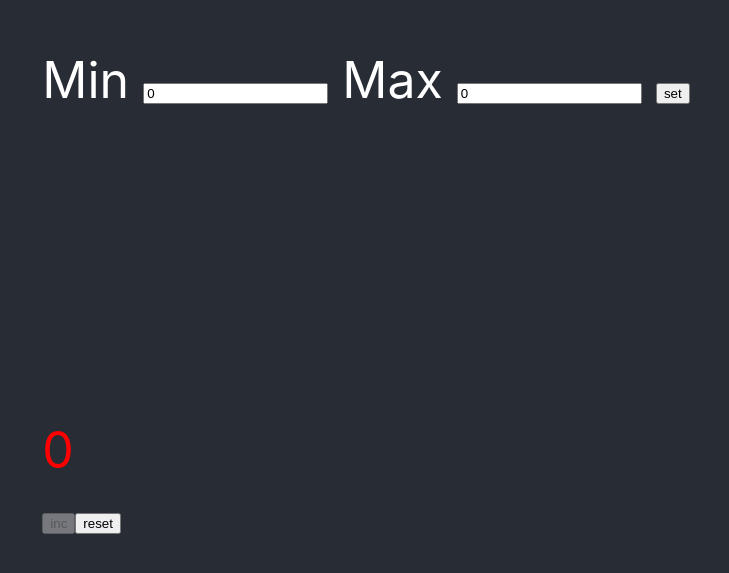
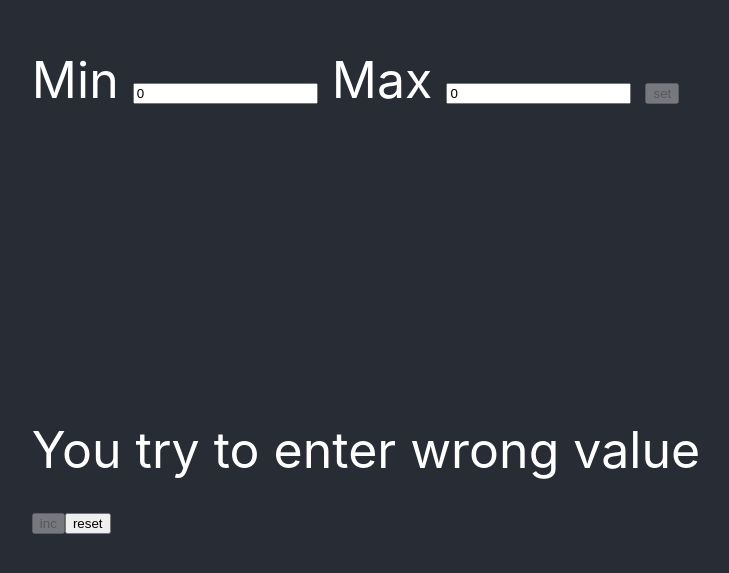
Before and after one commit to croked91/counter, a React (Create React App) app: page / in a window 1280 px wide. Shown: the part 105-678 px from the top of the page, without its empty margins (274-1003 px from the left). Built offline with nearby package versions, Linux system fonts and the light colour scheme.

Commit message:
added some true or false logic

```diff
--- a/src/App.tsx
+++ b/src/App.tsx
@@ -51,7 +51,7 @@ function App() {
   return (
     <div className={s.AppHeader}>
       <Setter minValue={min} maxValue={max} setMinValue={setMinValue} setMaxValue={setMaxValue} setSettings={setSettings} />
-      <FullCounter state={state} reset={reset} inc={inc} max={max}/>
+      <FullCounter min={min} state={state} reset={reset} inc={inc} max={max}/>
     </div>
   );
 }
--- a/src/Components/Display.tsx
+++ b/src/Components/Display.tsx
@@ -4,8 +4,18 @@ import style from "./Display.module.css"
 type DisplayType = {
     state: number
     max: number
+    min: number
 }
 
+const OkDisplay =(props:DisplayType)=>{
+    if (props.min < props.max) {
+        return <div className={props.state === props.max ? style.stopped : style.run}>{props.state}</div>}
+        return <div>You try to enter wrong value</div>
+}
+
+
 export const Display = (props:DisplayType) => {
-    return <div className={props.state === props.max ? style.stopped : style.run}>{props.state}</div>
+    if (props.min > -1 && props.min < props.max && props.max > 0) {
+    return <div className={props.state === props.max ? style.stopped : style.run}>{props.state}</div>}
+    return <div>You try to enter wrong value</div>
 }
--- a/src/Components/FullCounter.tsx
+++ b/src/Components/FullCounter.tsx
@@ -9,13 +9,14 @@ type FullCounterType = {
     reset: ()=>void
     inc: ()=>void
     max: number
+    min: number
 
 }
 
 export const FullCounter = (props: FullCounterType) => {
     return (
         <div className={s.Main}>
-            <Display max={props.max} state={props.state}/>
+            <Display min={props.min} max={props.max} state={props.state}/>
             <Increment state={props.state} inc={props.inc} max={props.max}/>
             <Reset callback={props.reset}/>
         </div>
--- a/src/Components/Setter.tsx
+++ b/src/Components/Setter.tsx
@@ -9,12 +9,17 @@ type SetterType = {
     maxValue: number
 }
 
+
+
 export const Setter = (props: SetterType) => {
+
+    let i = props.minValue < props.maxValue && props.minValue > -1  ? false : true
+
     return (
         <div>
            <label> Min <input value={props.minValue} type="number" onChange={(e)=>props.setMinValue(JSON.parse(e.currentTarget.value))}/> </label>
            <label> Max <input value={props.maxValue} type="number" onChange={(e)=>props.setMaxValue(JSON.parse(e.currentTarget.value))}/> </label>
-            <Button name="set" disable={false} callback={props.setSettings}/>
+            <Button name="set" disable={i} callback={props.setSettings}/>
         </div>
     )
 }
```
